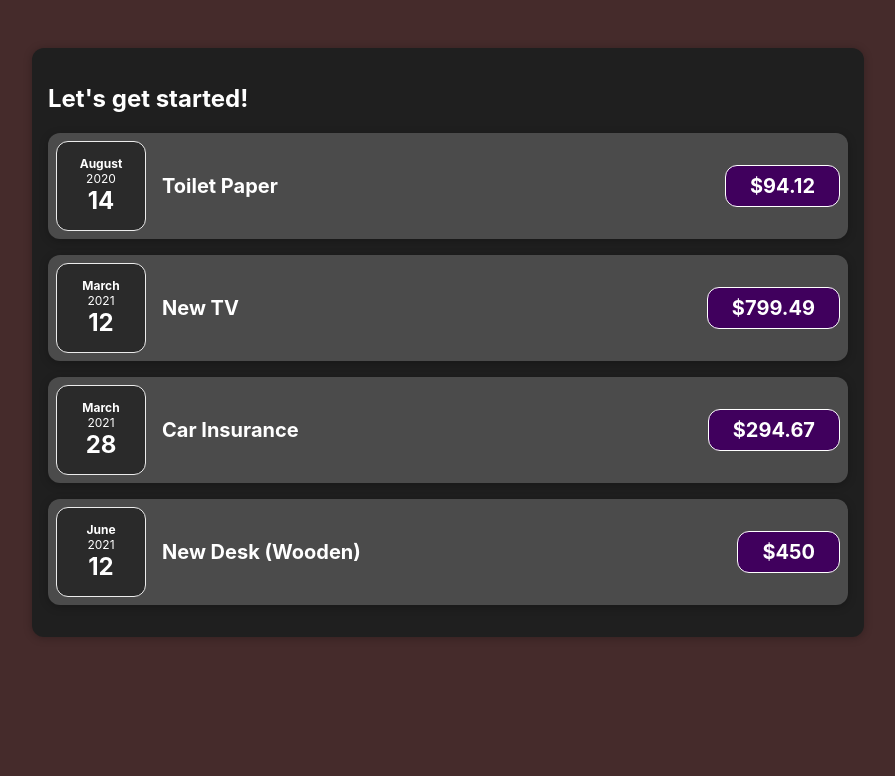
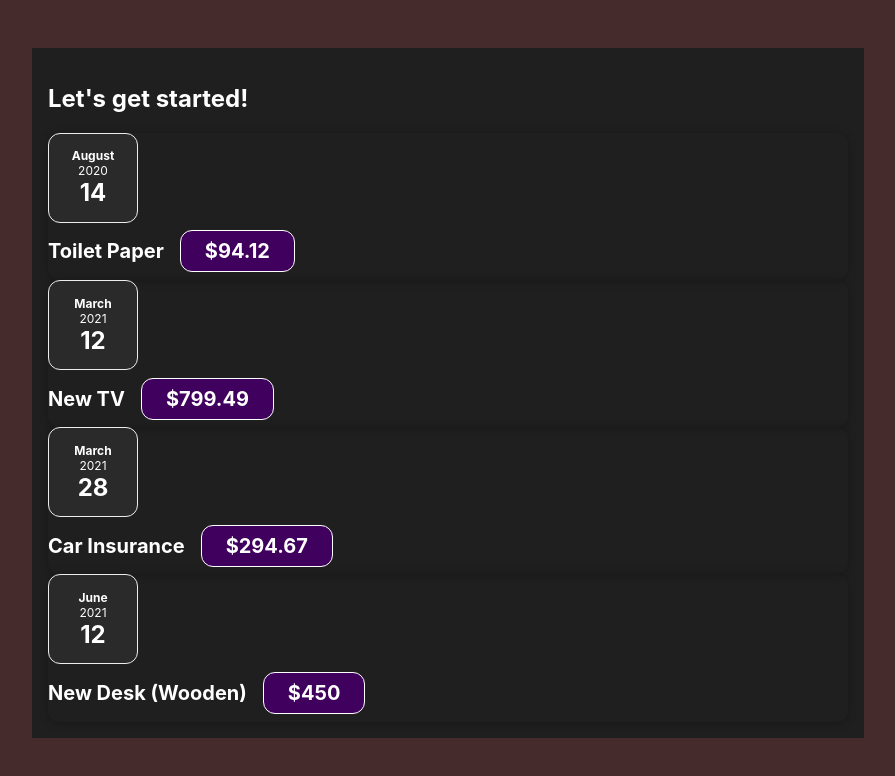
Before and after one commit to Setmaster/react-expensetracker, a React (Create React App) app: page / in a window 1280 px wide. Shown: the top 776 px of the page, without its empty margins (192-1087 px from the left). Built offline with nearby package versions, Linux system fonts and the light colour scheme.

Commit message:
Created Card component which works as a wrapper to ExpenseItem's content

```diff
--- /dev/null
+++ b/src/components/Card.css
@@ -0,0 +1,4 @@
+.card{
+    border-radius: 12px;
+    box-shadow: 0 1px 8px rgba(0,0,0,0.25);
+}
--- /dev/null
+++ b/src/components/Card.js
@@ -0,0 +1,10 @@
+import "./Card.css";
+
+const Card = (props) => {
+
+    return (
+        <div className={"card"}>{props.children}</div>
+    );
+}
+
+export default Card;
--- a/src/components/ExpenseItem.css
+++ b/src/components/ExpenseItem.css
@@ -2,10 +2,8 @@
     display: flex;
     justify-content: space-between;
     align-items: center;
-    box-shadow: 0 2px 8px rgba(0, 0, 0, 0.25);
     padding: 0.5rem;
     margin: 1rem 0;
-    border-radius: 12px;
     background-color: #4b4b4b;
 }
 
--- a/src/components/ExpenseItem.js
+++ b/src/components/ExpenseItem.js
@@ -1,5 +1,6 @@
 import './ExpenseItem.css';
 import ExpenseDate from "./ExpenseDate";
+import Card from "./Card";
 
 const ExpenseItem = (props) => {
 
@@ -7,7 +8,7 @@
     const amount = props.data.amount;
 
     return (
-        <div className={"expense-item"}>
+        <Card className={"expense-item"}>
             <ExpenseDate
             date={props.data.date}
             />
@@ -16,7 +17,7 @@
                 <h2>{title}</h2>
                 <div className={"expense-item__price"}>${amount}</div>
             </div>
-        </div>
+        </Card>
     )
 }
 export default ExpenseItem;
--- a/src/components/Expenses.css
+++ b/src/components/Expenses.css
@@ -4,6 +4,4 @@
     margin: 2rem auto;
     width: 50rem;
     max-width: 95%;
-    border-radius: 12px;
-    box-shadow: 0 1px 8px rgba(0, 0, 0, 0.25);
 }
```
